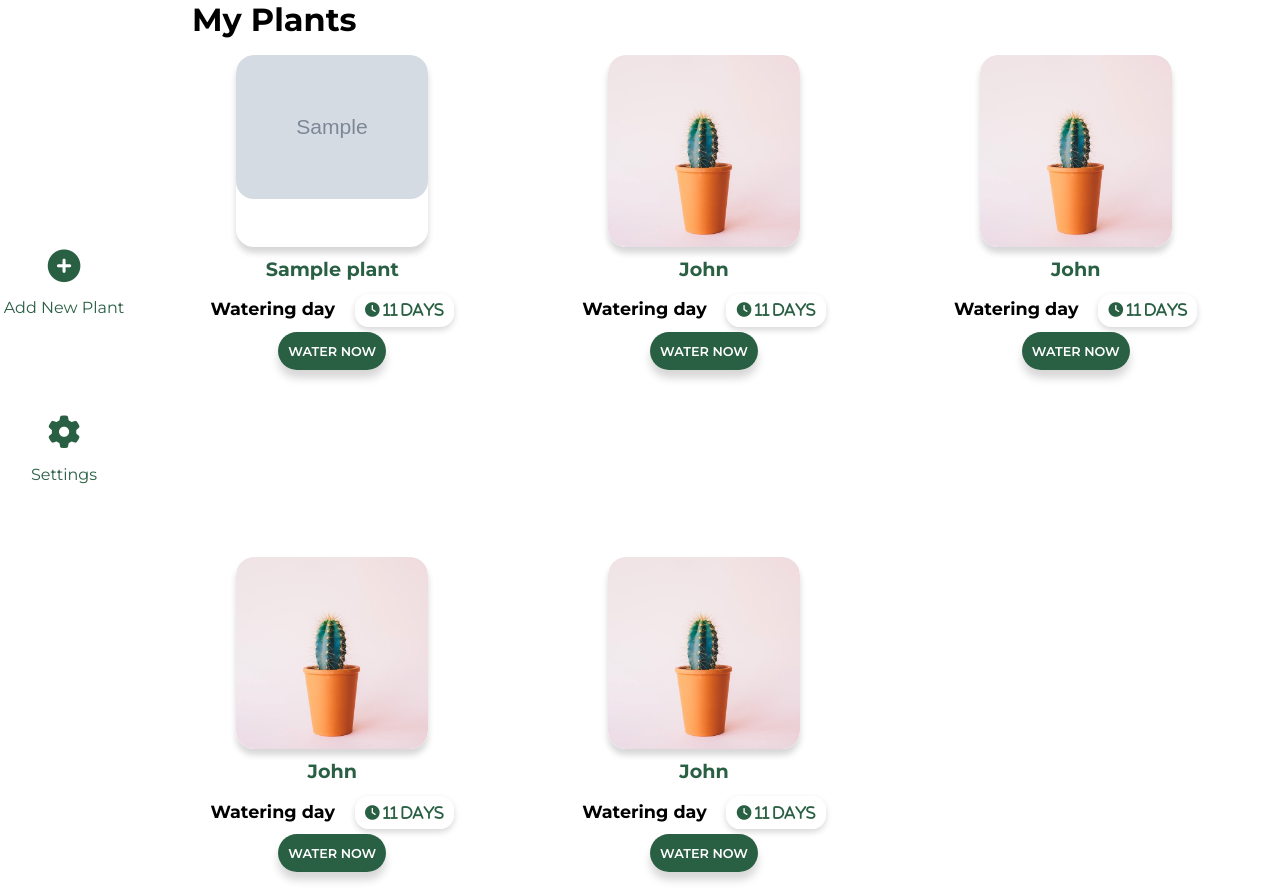
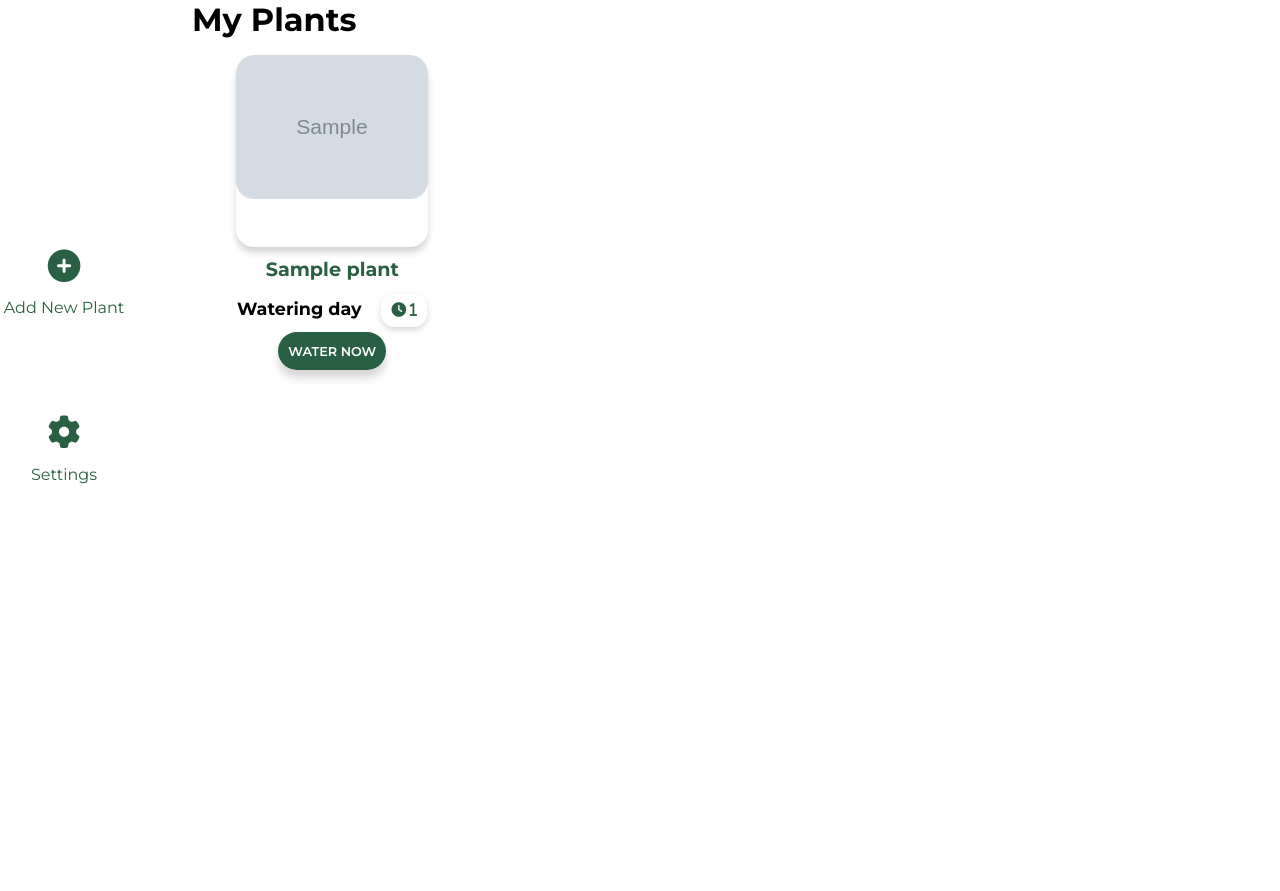
Before and after one commit to sunrisemystery/gplant, a PHP site: template public/views/my-plants.php in a window 1280 px wide. Shown: the part 99-990 px from the top of the page. Run offline with PHP 8.4, Linux system fonts and the light colour scheme; the template is opened without the code that fills it: most values are stand-ins (such as "Sample title", 1, 10 or a date in 2020); grey boxes marked "Sample" are stand-in pictures; some libraries are stand-ins or nearby versions.

Commit message:
Added PlantRepository and script.js, small changes in other files.

```diff
--- a/index.php
+++ b/index.php
@@ -8,7 +8,7 @@ $path = parse_url( $path, PHP_URL_PATH);
 Router::get('', 'DefaultController');
 Router::get('login', 'DefaultController');
 Router::get('register', 'DefaultController');
-Router::get('myPlants', 'DefaultController');
+Router::get('myPlants', 'PlantController');
 Router::get('plant', 'DefaultController');
 Router::get('discover', 'DefaultController');
 Router::post('addPlant', 'PlantController');
--- a/public/css/style.css
+++ b/public/css/style.css
@@ -202,4 +202,6 @@ body {
         display: none;
     }
 
+
+
 }
--- a/public/views/my-plants.php
+++ b/public/views/my-plants.php
@@ -18,7 +18,7 @@
                 <li><a href="#">home</a></li>
                 <li><a href="#">discover</a></li>
                 <li><a href="#">contact</a></li>
-                <li><a href="public/views/login.html">sign out</a></li>
+                <li><a href="public/views/login.php">sign out</a></li>
             </ul>
         </div>
         <div class="nav-bottom-mobile">
@@ -46,6 +46,7 @@
             <i class="fas fa-cog"></i>
         </div>
         <div class="grid-wrapper">
+            <?php foreach ($plants as $plant): ?>
             <div class="square">
                 <a href="#" class="click-plant">
                     <div class="plant-square">
@@ -53,70 +54,71 @@
                         <img class="img-plant" src="public/uploads/<?= $plant->getImage() ?>">
                         <div class="water-info">
                             <i class="fas fa-tint"></i>
-                            <p>11 days</p>
+                            <p><?= $plant->countDays() ?></p>
                         </div>
 
                     </div>
                     <p class="plant-name"><?= $plant->getName() ?></p>
                 </a>
-                <p class="watering">Watering day <small><i class="fas fa-clock"> 11 days</i></small></p>
+                <p class="watering">Watering day <small><i class="fas fa-clock"> <?= $plant->countDays() ?></i></small></p>
                 <a class="button" href="#">WATER NOW</a>
             </div>
-            <div class="square">
-                <a href="#" class="click-plant">
-                    <div class="plant-square">
-                        <img class="img-plant" src="public/img/cactus.jpg">
-                        <div class="water-info">
-                            <i class="fas fa-tint"></i>
-                            <p>11 days</p>
-                        </div>
-                    </div>
-                    <p class="plant-name">John</p>
-                </a>
-                <p class="watering">Watering day <small><i class="fas fa-clock"> 11 days</i></small></p>
-                <a class="button" href="#">WATER NOW</a>
-            </div>
-            <div class="square">
-                <a href="#" class="click-plant">
-                    <div class="plant-square">
-                        <img class="img-plant" src="public/img/cactus.jpg">
-                         <div class="water-info">
-                        <i class="fas fa-tint"></i>
-                        <p>11 days</p>
-                    </div></div>
-                    <p class="plant-name">John</p>
-                </a>
-                <p class="watering">Watering day <small><i class="fas fa-clock"> 11 days</i></small></p>
-                <a class="button" href="#">WATER NOW</a>
-            </div>
-            <div class="square">
-                <a href="#" class="click-plant">
-                    <div class="plant-square">
-                        <img class="img-plant" src="public/img/cactus.jpg">
-                        <div class="water-info">
-
-                        <i class="fas fa-tint"></i>
-                        <p>11 days</p>
-                    </div></div>
-                    <p class="plant-name">John</p>
-                </a>
-                <p class="watering">Watering day <small><i class="fas fa-clock"> 11 days</i></small></p>
-                <a class="button" href="#">WATER NOW</a>
-            </div>
-            <div class="square">
-                <a href="#" class="click-plant">
-                    <div class="plant-square">
-                        <img class="img-plant" src="public/img/cactus.jpg">
-                        <div class="water-info">
-
-                        <i class="fas fa-tint"></i>
-                        <p>11 days</p>
-                    </div></div>
-                    <p class="plant-name">John</p>
-                </a>
-                <p class="watering">Watering day <small><i class="fas fa-clock"> 11 days</i></small></p>
-                <a class="button" href="#">WATER NOW</a>
-            </div>
+            <?php endforeach; ?>
+<!--            <div class="square">-->
+<!--                <a href="#" class="click-plant">-->
+<!--                    <div class="plant-square">-->
+<!--                        <img class="img-plant" src="public/img/cactus.jpg">-->
+<!--                        <div class="water-info">-->
+<!--                            <i class="fas fa-tint"></i>-->
+<!--                            <p>11 days</p>-->
+<!--                        </div>-->
+<!--                    </div>-->
+<!--                    <p class="plant-name">John</p>-->
+<!--                </a>-->
+<!--                <p class="watering">Watering day <small><i class="fas fa-clock"> 11 days</i></small></p>-->
+<!--                <a class="button" href="#">WATER NOW</a>-->
+<!--            </div>-->
+<!--            <div class="square">-->
+<!--                <a href="#" class="click-plant">-->
+<!--                    <div class="plant-square">-->
+<!--                        <img class="img-plant" src="public/img/cactus.jpg">-->
+<!--                         <div class="water-info">-->
+<!--                        <i class="fas fa-tint"></i>-->
+<!--                        <p>11 days</p>-->
+<!--                    </div></div>-->
+<!--                    <p class="plant-name">John</p>-->
+<!--                </a>-->
+<!--                <p class="watering">Watering day <small><i class="fas fa-clock"> 11 days</i></small></p>-->
+<!--                <a class="button" href="#">WATER NOW</a>-->
+<!--            </div>-->
+<!--            <div class="square">-->
+<!--                <a href="#" class="click-plant">-->
+<!--                    <div class="plant-square">-->
+<!--                        <img class="img-plant" src="public/img/cactus.jpg">-->
+<!--                        <div class="water-info">-->
+<!---->
+<!--                        <i class="fas fa-tint"></i>-->
+<!--                        <p>11 days</p>-->
+<!--                    </div></div>-->
+<!--                    <p class="plant-name">John</p>-->
+<!--                </a>-->
+<!--                <p class="watering">Watering day <small><i class="fas fa-clock"> 11 days</i></small></p>-->
+<!--                <a class="button" href="#">WATER NOW</a>-->
+<!--            </div>-->
+<!--            <div class="square">-->
+<!--                <a href="#" class="click-plant">-->
+<!--                    <div class="plant-square">-->
+<!--                        <img class="img-plant" src="public/img/cactus.jpg">-->
+<!--                        <div class="water-info">-->
+<!---->
+<!--                        <i class="fas fa-tint"></i>-->
+<!--                        <p>11 days</p>-->
+<!--                    </div></div>-->
+<!--                    <p class="plant-name">John</p>-->
+<!--                </a>-->
+<!--                <p class="watering">Watering day <small><i class="fas fa-clock"> 11 days</i></small></p>-->
+<!--                <a class="button" href="#">WATER NOW</a>-->
+<!--            </div>-->
         </div>
     </main>
 </body>
--- a/public/views/register.php
+++ b/public/views/register.php
@@ -9,18 +9,20 @@
     <script src="https://kit.fontawesome.com/eadaeebdec.js" crossorigin="anonymous"></script>
     <link rel="stylesheet" href="public/css/style.css">
     <link rel="stylesheet" href="public/css/login-and-register.css">
+    <script type="text/javascript" src="./public/js/script.js" defer></script>
 </head>
 
 <body class="login-register">
     <div class="img-container"></div>
     <div class="login-container">
         <p class="logo">gplant</p>
-        <p class="login-text">You can add aditional informations to your account later</p>
+        <p class="login-text">You can add additional information to your account later</p>
         <div class="input-rectangle">
             <form action="none">
                 <input type="text" name="email" placeholder="email">
                 <input type="text" name="login" placeholder="login">
                 <input type="password" name="password" placeholder="password">
+                <input type="password" name="password-confirm" placeholder="confirm password">
                 <button class="sign-up">SIGN UP</button>
             </form>
         </div>
```
Also changed, not shown: public/css/login-and-register.css (+5 -2 lines), public/js/script.js (added, +35 -0 lines), public/views/add-plant.php (+20 -1 lines), src/controllers/DefaultController.php (+19 -9 lines), src/controllers/PlantController.php (+19 -3 lines), src/models/Plant.php (+28 -17 lines), src/repository/PlantRepository.php (added, +49 -0 lines).
